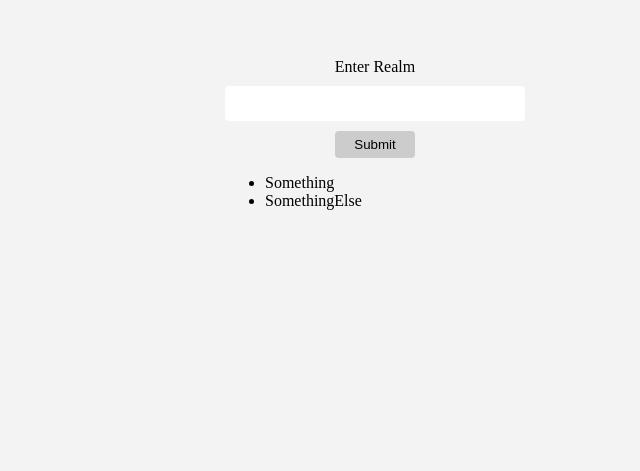
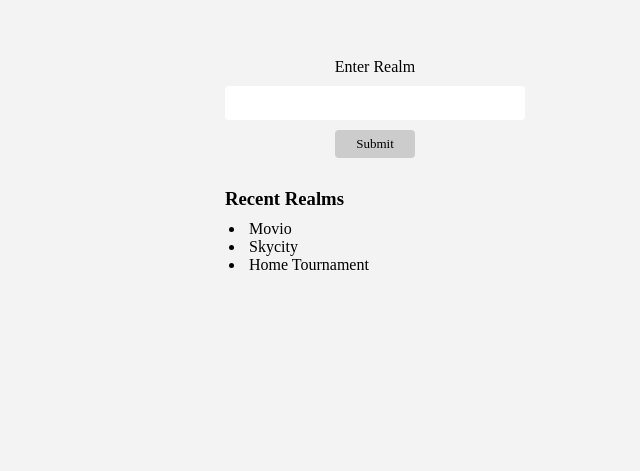
Before and after one commit to tomarrell/poker_tracker_ui, a React app: page / in a window 1280 px wide. Shown: the part 142-613 px from the top of the page, without its empty margins (265-905 px from the left). Built offline with nearby package versions, Linux system fonts and the light colour scheme; some packages are replaced by stand-ins of ours.

Commit message:
Added global button styles

```diff
--- a/src/components/EnterRealm/index.js
+++ b/src/components/EnterRealm/index.js
@@ -2,7 +2,14 @@ import React from 'react';
 
 import css from './style.css';
 
+const REALMS = [
+  'Movio',
+  'Skycity',
+  'Home Tournament',
+];
+
 const EnterRealm = () =>  {
+  const realms = REALMS;
   return (
     <div className={css.enterRealm}>
       <form>
@@ -11,9 +18,11 @@ const EnterRealm = () =>  {
         <button type="submit">Submit</button>
       </form>
 
+      <h3 className={css.recentTitle}>Recent Realms</h3>
       <ul className={css.previousRealms}>
-        <li>Something</li>
-        <li>SomethingElse</li>
+        {realms.map(realm => (
+          <li><button>{realm}</button></li>
+        ))}
       </ul>
     </div>
   );
--- a/src/components/EnterRealm/style.css
+++ b/src/components/EnterRealm/style.css
@@ -38,7 +38,30 @@
   }
 }
 
+.recentTitle {
+  margin: 3rem 0 1rem 0;
+  text-align: left;
+}
 
 .previousRealms {
+  margin: 0;
   text-align: left;
+  padding-left: 2rem;
+
+  button {
+    background-color: transparent;
+    border: none;
+    padding: 0 0.4rem;
+    font-family: 'Avenir';
+    font-size: 1.6rem;
+    outline: none;
+
+    &:focus {
+      background-color: #ccc;
+    }
+
+    &:active {
+      background-color: #aaa;
+    }
+  }
 }
--- a/src/components/Sidebar/style.css
+++ b/src/components/Sidebar/style.css
@@ -13,22 +13,18 @@
   h2 {
     flex: 1;
   }
-
-  button {
-    cursor: pointer;
-  }
 }
 
 .session {
   cursor: pointer;
   border-bottom: solid 1px transparent;
-  margin-bottom: .2rem;
+  margin-bottom: 0.2rem;
   display: flex;
 
   a {
     flex: 1;
-    color: black;
-    text-decoration: none;
+    background-color: transparent;
+    padding-left: 0;
   }
 
   &:hover {
@@ -42,9 +38,6 @@
 }
 
 .newSession {
-  color: black;
+  align-self: center;
   padding: 0.4rem 1rem;
-  background-color: #ccc;
-  border-radius: 4px;
-  text-decoration: none;
 }
--- a/src/index.css
+++ b/src/index.css
@@ -7,3 +7,20 @@ body {
   padding: 0;
   font-family: 'Avenir', serif;
 }
+
+button, a {
+  background-color: #ccc;
+  border: none;
+  padding: 0.4rem 0.8rem;
+  font-family: 'Avenir';
+  font-size: 1.3rem;
+  outline: none;
+  cursor: pointer;
+  color: black;
+  text-decoration: none;
+  border-radius: 4px;
+}
+
+input {
+  font-size: 1.2rem;
+}
```
